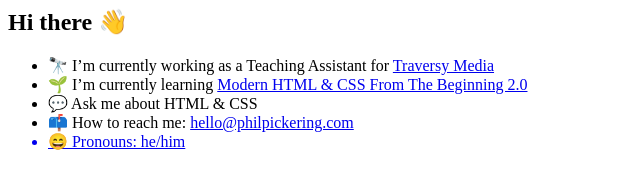
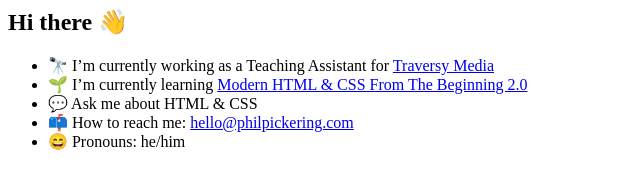
Before and after one commit to philpickering/philpickering.github.io, a plain HTML site: page index.html in a window 1280 px wide. Shown: the whole page, without its empty margins (0-640 px from the left). Drawn offline with Linux system fonts and the light colour scheme.

Commit message:
Update index.html

```diff
--- a/index.html
+++ b/index.html
@@ -4,7 +4,7 @@
   <li>🔭 I’m currently working as a Teaching Assistant for <a href="https://www.traversymedia.com/">Traversy Media</a></li>
   <li>🌱 I’m currently learning <a href="https://www.traversymedia.com/modern-html-css-from-the-beginning">Modern HTML & CSS From The Beginning 2.0</a></li>
   <li>💬 Ask me about HTML & CSS</li>
-  <li>📫 How to reach me: <a href="mailto:hello@philpickering.com">hello@philpickering.com</li>
+  <li>📫 How to reach me: <a href="mailto:hello@philpickering.com">hello@philpickering.com</a></li>
   <li>😄 Pronouns: he/him</li>
 </ul>
 
```
